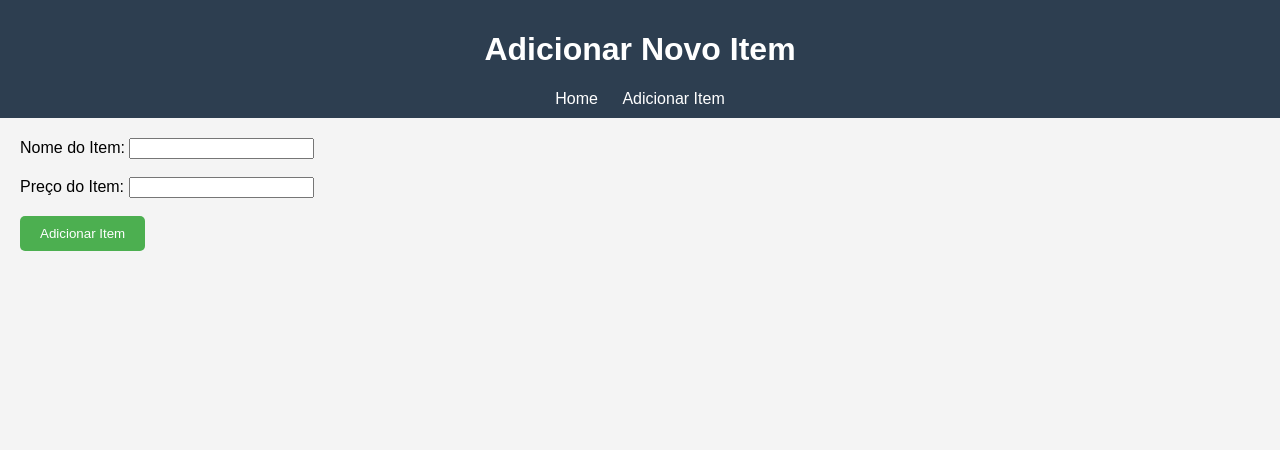
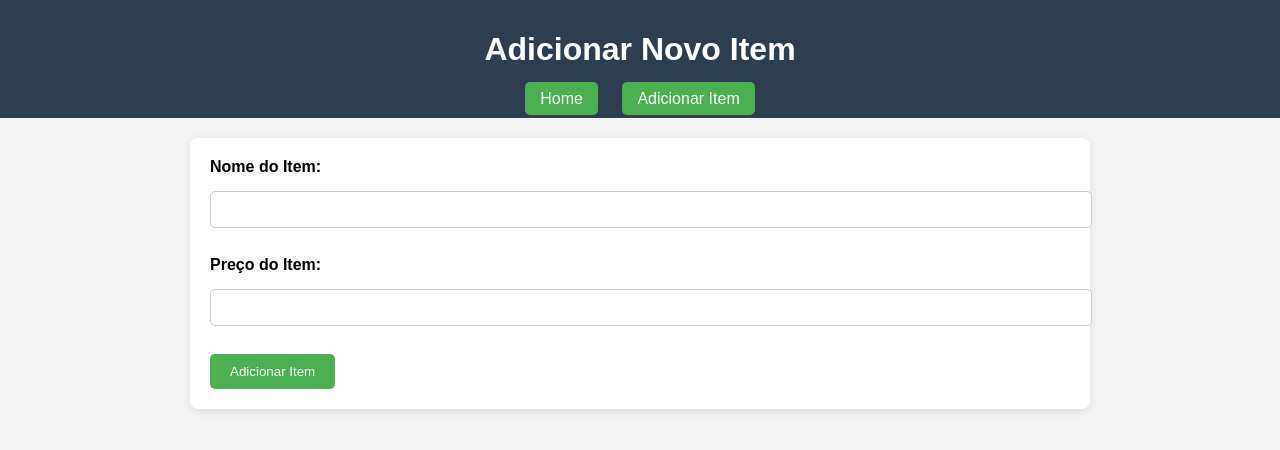
Before and after one commit to MrMaxell12/ProjetoFlask, a Flask app: page /adicionar in a window 1280 px wide. Shown: the top 450 px of the page. Run offline with Flask 3, Linux system fonts and the light colour scheme.

Commit message:
Descrição das mudanças feitas

```diff
--- a/static/css/style.css
+++ b/static/css/style.css
@@ -12,32 +12,6 @@ header {
     text-align: center;
 }
 
-nav a {
-    color: white;
-    text-decoration: none;
-    margin: 10px;
-}
-
-nav a:hover {
-    text-decoration: underline;
-}
-
-section {
-    padding: 20px;
-}
-
-ul {
-    list-style-type: none;
-    padding: 0;
-}
-
-li {
-    background-color: white;
-    margin: 10px 0;
-    padding: 10px;
-    border-radius: 5px;
-}
-
 button {
     padding: 10px 20px;
     background-color: #4CAF50;
@@ -50,3 +24,52 @@ button {
 button:hover {
     background-color: #45a049;
 }
+
+nav {
+    text-align: center; /* Centraliza os links de navegação */
+    margin-top: 15px;
+}
+
+nav a {
+    color: white;
+    text-decoration: none;
+    margin: 10px;
+    padding: 8px 15px; /* Adiciona padding para melhorar o visual */
+    background-color: #4CAF50; /* Cor de fundo para os links */
+    border-radius: 5px; /* Bordas arredondadas */
+    font-size: 16px;
+}
+
+nav a:hover {
+    background-color: #45a049; /* Efeito de hover para o fundo */
+    text-decoration: none; /* Evita que o link fique sublinhado ao passar o mouse */
+}
+
+section {
+    padding: 20px;
+    max-width: 900px;  /* Limita a largura do conteúdo para não ficar muito largo */
+    margin: 0 auto;  /* Centraliza a seção */
+}
+
+form {
+    background-color: white;
+    padding: 20px;
+    border-radius: 8px;
+    box-shadow: 0 2px 10px rgba(0, 0, 0, 0.1);
+}
+
+form label {
+    font-weight: bold;
+    margin-bottom: 5px;
+    display: block;
+}
+
+form input[type="text"],
+form input[type="number"] {
+    width: 100%;
+    padding: 10px;
+    margin: 10px 0;
+    border: 1px solid #ccc;
+    border-radius: 5px;
+
+}
```
Also changed, not shown: static/style.css (+49 -26 lines).
